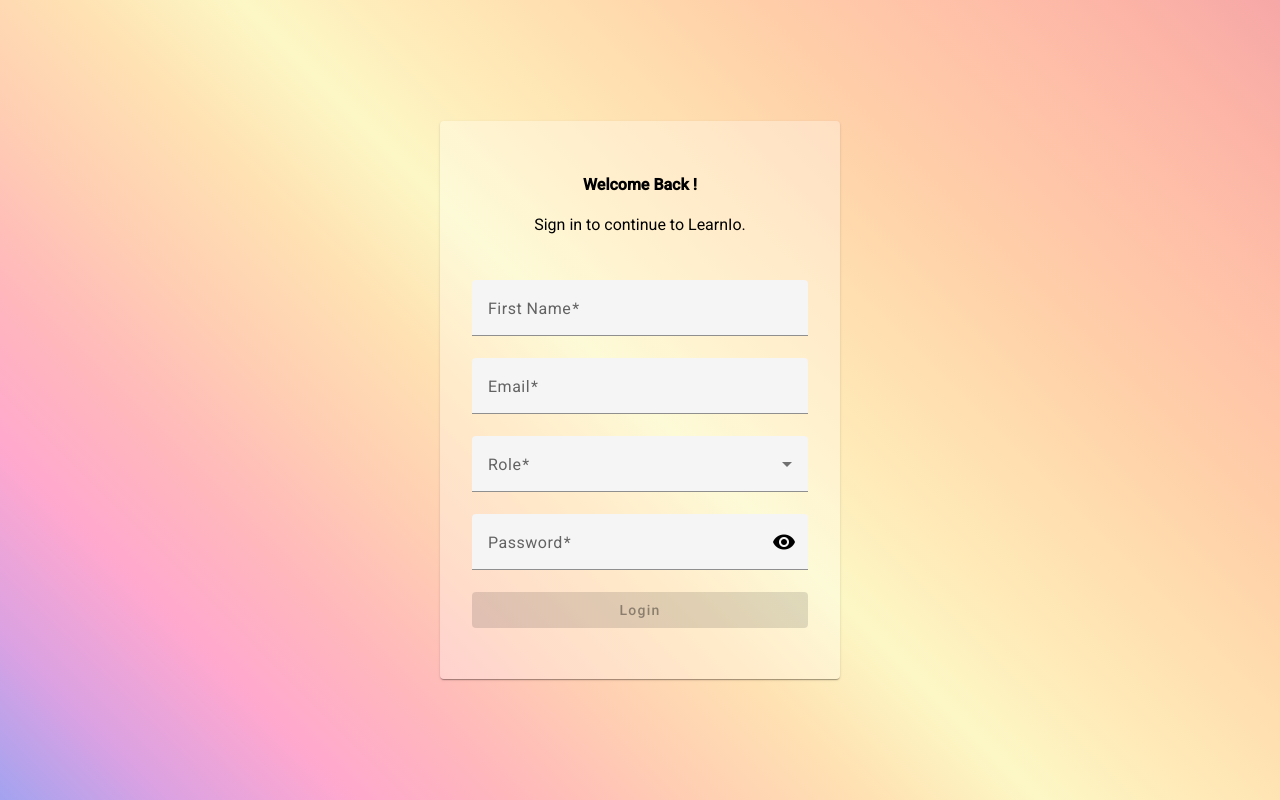
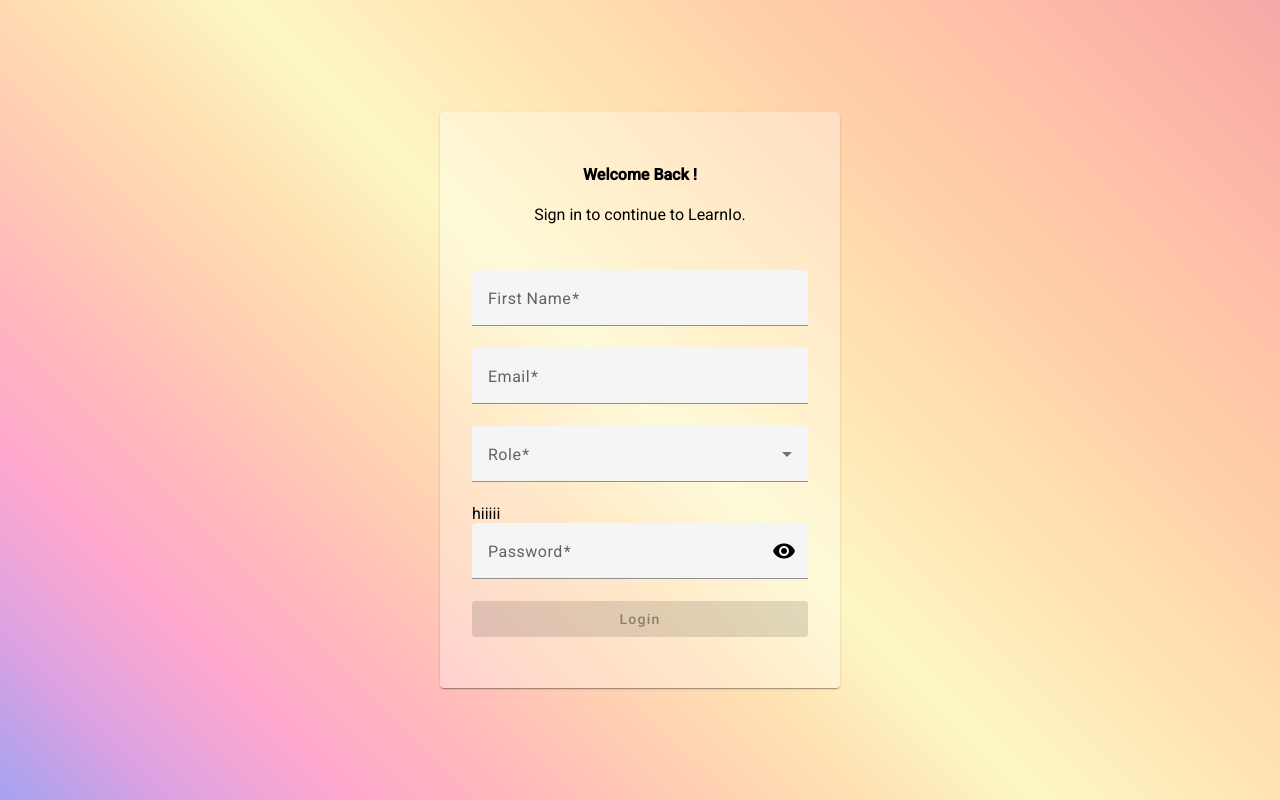
Before and after one commit to revathisekar19/LMS, an Angular app: page / in a window 1280 px wide. Built offline with nearby package versions, Linux system fonts and the light colour scheme.

Commit message:
test commit

```diff
--- a/src/app/login/login.component.html
+++ b/src/app/login/login.component.html
@@ -36,6 +36,8 @@
         </mat-error>
       </mat-form-field>
 
+      hiiiii
+
       <mat-form-field appearance="fill">
         <mat-label>Password</mat-label>
         <input matInput [type]="hidePassword ? 'password' : 'text'" formControlName="password" type="password" required />
```
